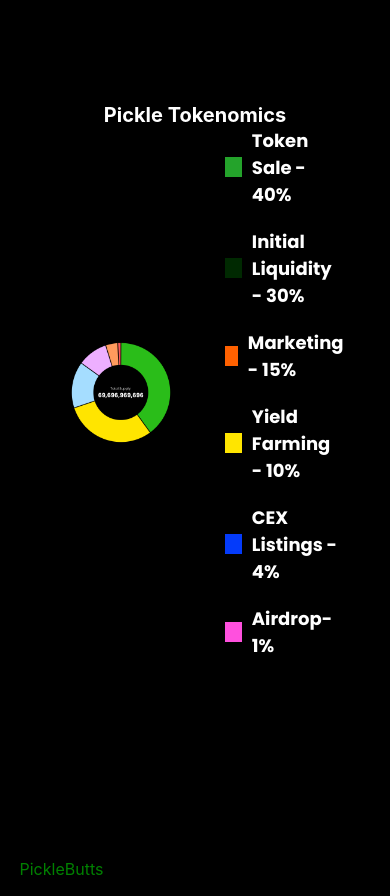
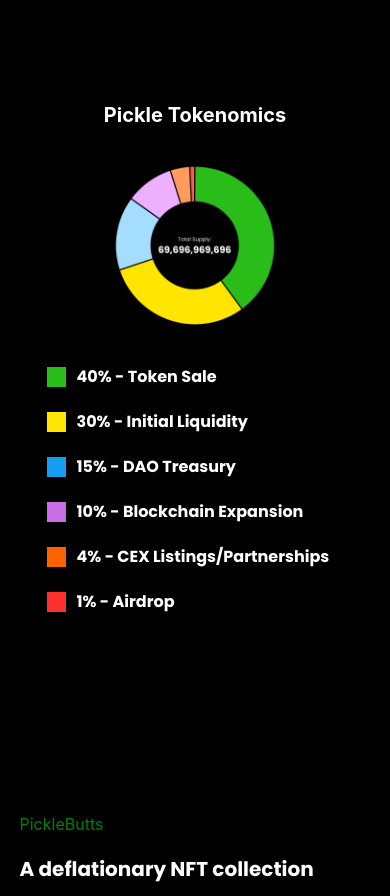
Before and after one commit to Moin105/picklefinal, a React (Create React App) app: page / in a window 390 px wide. Shown: the part 4060-4956 px from the top of the page. Built offline with nearby package versions, Linux system fonts and the light colour scheme; a web font is replaced by a local one.

Commit message:
tokenomics section

```diff
--- a/src/Components/Tokenomics/Tokenomics.css
+++ b/src/Components/Tokenomics/Tokenomics.css
@@ -101,4 +101,61 @@
 .imageStyle {
   border-radius: 50%;
   box-shadow: 0 2px 4px rgba(0, 0, 0, 0.3);
+}
+
+@media only screen and (max-width: 1186px) {
+  .items {
+    margin-top: 0px !important;
+    justify-content: center !important;
+  }
+  .items .item-right {
+    width: 50% !important;
+  }
+}
+@media only screen and (max-width: 806px) {
+  .items {
+    margin-top: 50px;
+    flex-direction: column !important;
+    justify-content: center !important;
+  }
+  .items .item-left {
+    margin: 0 auto !important;
+    width: 80% !important;
+  }
+  .items .item-right {
+    width: 100% !important;
+    margin: 0 auto !important;
+  }
+  .nomics-card {
+    display: flex;
+    margin: 0 auto;
+    width: 100%;
+    border-radius: 12px;
+    max-width: 400px;
+    gap: 10px;
+    align-items: center;
+  }
+  .nomics-card .nomics-card-left {
+    height: 20px;
+    width: 20px;
+    display: flex;
+  }
+  .nomics-card .nomics-card-right {
+    display: flex;
+    flex-direction: column;
+    width: 90%;
+  }
+  .nomics-card .nomics-card-right h3 {
+    font-size: 16px !important;
+    font-weight: 700;
+    font-family: "Poppins";
+    color: white;
+  }
+  .nomics-card .nomics-card-right p {
+    font-size: 14px;
+    font-family: "Poppins";
+    color: white;
+    text-align: left !important;
+    width: 100%;
+  }
 }/*# sourceMappingURL=Tokenomics.css.map */
--- a/src/Components/Tokenomics/Tokenomics.jsx
+++ b/src/Components/Tokenomics/Tokenomics.jsx
@@ -5,26 +5,26 @@
 import chart from '../../Assets/chart.png'
 function Tokenomics() {
   const tokenols =  [
-     { title:  "Token Sale - 40%",
-     bg:"#24a32b",
+     { title:  "40% - Token Sale ",
+     bg:"#2ABD19",
       description: "Hard Cap of 69k ADA, fair token launch, 0% supply to founders,100% funds raised injected into liquidity pool on minswap."},
-{title:"Initial Liquidity - 30%",
-bg:"#002901",
+{title:"30% - Initial Liquidity",
+bg:"#FFE500",
 description:"Minswap initial token deposit + presale proceeds. LP Locked by Brave Dogs"},
-{title:"Marketing - 15%",
-bg:"#ff6100",
+{title:"15% - DAO Treasury",
+bg:"#139EF2",
 description: "Partnerships, Engagement Farming, Marketing Experiments."},
 // {title:"Marketing - 15%",
 // bg:"#ff6100",
 // description:''},
-{title:"Yield Farming - 10%",
-bg:"#ffe500",
+{title:"10% - Blockchain Expansion",
+bg:"#CB6CE7",
 description:''},
-{title:"CEX Listings - 4%",
-bg:"#043bfa",
+{title:"4% - CEX Listings/Partnerships",
+bg:"#FE6100",
 description:''},
-{title:"Airdrop- 1%",
-bg:"#ff50de",
+{title:"1% - Airdrop",
+bg:"#FE3131",
 description:''}
     ]
     const data = [
--- a/src/Components/Tokenomics/Tokenomics.scss
+++ b/src/Components/Tokenomics/Tokenomics.scss
@@ -106,3 +106,62 @@
     border-radius: 50%;
     box-shadow: 0 2px 4px rgba(0, 0, 0, 0.3);
 }
+
+@media only screen and (max-width: 1186px) {
+.items{
+    margin-top: 0px !important;
+    justify-content: center !important;
+    .item-right{
+        width: 50% !important;
+    }
+}
+}
+
+@media only screen and (max-width: 806px) {
+    .items{
+        margin-top: 50px;
+        flex-direction: column !important;
+        justify-content: center !important;
+        .item-left{
+            margin: 0 auto !important;
+            width: 80% !important;
+        }
+        .item-right{
+            width: 100% !important;
+            margin: 0 auto !important;
+        }
+    }
+    .nomics-card{
+        display: flex;
+        margin: 0 auto;
+        width: 100%;
+        border-radius: 12px;
+        max-width: 400px;
+        gap: 10px;
+        align-items: center;
+        .nomics-card-left{
+            height: 20px;
+            width: 20px;
+            display: flex;
+        }
+        .nomics-card-right{
+            display: flex;
+
+            flex-direction: column;
+            width: 90%;
+            h3{
+                font-size: 16px !important;
+                font-weight: 700;
+                font-family: 'Poppins';
+                color: white;
+            }
+            p{
+                font-size: 14px;
+                font-family: 'Poppins';
+                color: white;
+                text-align: left !important;
+                width: 100%;
+            }
+        }
+    }
+    }
```
Also changed, not shown: 1 other file (tests, documents, lock files or other folders).
